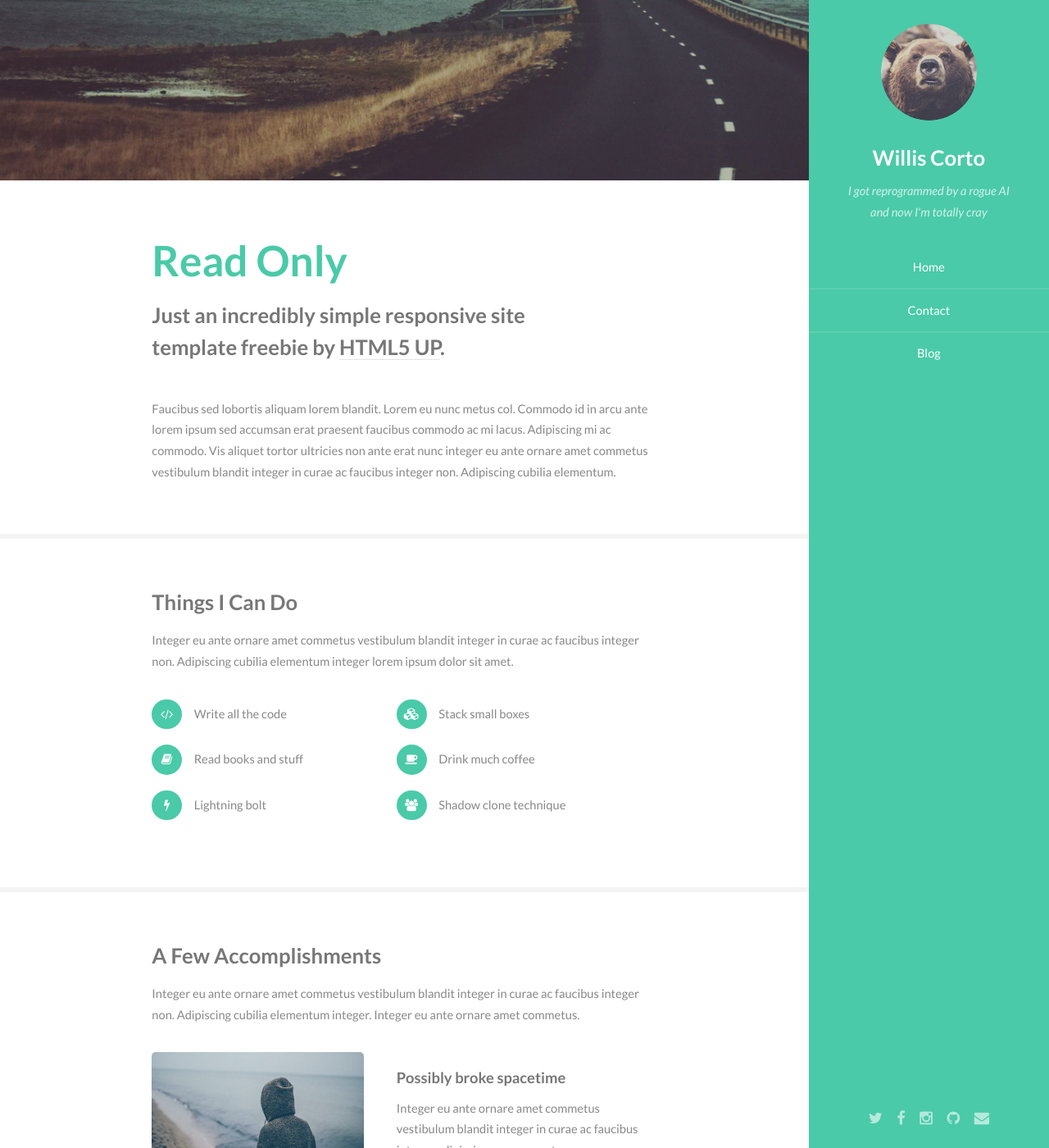
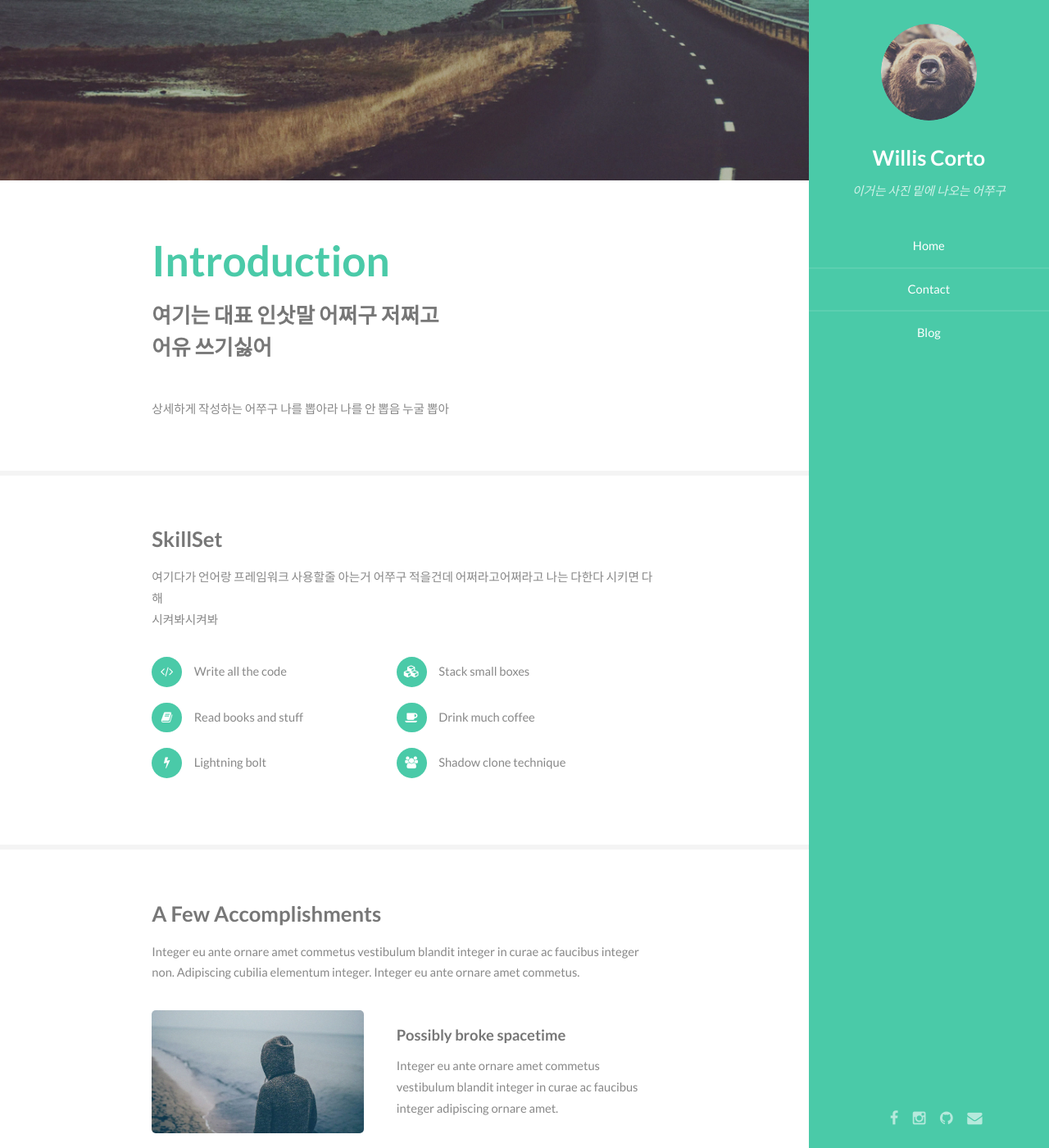
Before and after one commit to CHeessoo/CHeessoo.github.io, a Jekyll site: the page built from index.html, in a window 1280 px wide and 1400 px high. Shown: the whole window at 82% size. Built offline with Jekyll 4.4.1, drawn with Linux system fonts in a browser that asks for light colours; some of the changed text lies outside the part shown.

Commit message:
Update footer, head, header

```diff
--- a/_config.yml
+++ b/_config.yml
@@ -2,7 +2,7 @@
 title: Developing is the most fun in the world!
 email: gabycho41@gmail.com
 description: > # this means to ignore newlines until "baseurl:"
-  : 개발이 세상에서 제일 재밌는것은 자명한 진실이다.
+  : 심희수의 깃 블로그
 baseurl: "/" # the subpath of your site, e.g. /blog/
 url: "http://CHeessoo.github.io" # the base hostname & protocol for your site
 github_username:  CHeessoo
--- a/_includes/footer.html
+++ b/_includes/footer.html
@@ -3,9 +3,7 @@
         <div class="container">
             <ul class="copyright">
                 <li>&copy; Untitled. All rights reserved.</li>
-                <li>Design: <a href="http://html5up.net">HTML5 UP</a></li>
-                <li>Demo Images: <a href="https://unsplash.com/">Unsplash</a></li>
-                <li>Jekyll Template: <a href="http://cloudcannon.com">Cloud Cannon</a></li>
+                <li>이 사이트는 포트폴리오 용도로 제작하였으며 상업적인 용도로 사용하지 않음을 밝힙니다.</li>
             </ul>
         </div>
     </section>
--- a/_includes/head.html
+++ b/_includes/head.html
@@ -1,6 +1,6 @@
 
 	<head>
-		<title>Read Only by HTML5 UP</title>
+		<title>심희수의 포트폴리오</title>
 		<meta http-equiv="content-type" content="text/html; charset=utf-8" />
 		<meta name="description" content="" />
 		<meta name="keywords" content="" />
--- a/_includes/header.html
+++ b/_includes/header.html
@@ -3,8 +3,7 @@
         <header>
             <span class="image avatar"><img src="{{ site.baseurl }}/images/avatar.jpg" alt="" /></span>
             <h1 id="logo"><a href="{{ site.baseurl }}/">Willis Corto</a></h1>
-            <p>I got reprogrammed by a rogue AI<br />
-            and now I'm totally cray</p>
+            <p>이거는 사진 밑에 나오는 어쭈구</p>
         </header>
         <nav id="nav">
             <ul>
@@ -15,7 +14,7 @@
         </nav>
         <footer>
             <ul class="icons">
-                <li><a href="#" class="icon fa-twitter"><span class="label">Twitter</span></a></li>
+                <li><a href="#" class="icon fa-blog"><span class="label">Velog</span></a></li>
                 <li><a href="#" class="icon fa-facebook"><span class="label">Facebook</span></a></li>
                 <li><a href="#" class="icon fa-instagram"><span class="label">Instagram</span></a></li>
                 <li><a href="#" class="icon fa-github"><span class="label">Github</span></a></li>
--- a/css/style.css
+++ b/css/style.css
@@ -35,7 +35,7 @@
 
 		a:hover {
 			border-bottom-color: transparent;
-			color: #4acaa8 !important;
+			color: #E6E6FA !important;
 		}
 
 	strong, b {
--- a/index.html
+++ b/index.html
@@ -8,19 +8,18 @@
     <section id="one">
         <div class="container">
             <header class="major">
-                <h2>Read Only</h2>
-                <p>Just an incredibly simple responsive site<br />
-                template freebie by <a href="http://html5up.net">HTML5 UP</a>.</p>
+                <h2>Introduction</h2>
+                <p>여기는 대표 인삿말 어쩌구 저쩌고 <br/> 어유 쓰기싫어</p>
             </header>
-            <p>Faucibus sed lobortis aliquam lorem blandit. Lorem eu nunc metus col. Commodo id in arcu ante lorem ipsum sed accumsan erat praesent faucibus commodo ac mi lacus. Adipiscing mi ac commodo. Vis aliquet tortor ultricies non ante erat nunc integer eu ante ornare amet commetus vestibulum blandit integer in curae ac faucibus integer non. Adipiscing cubilia elementum.</p>
+            <p>상세하게 작성하는 어쭈구 나를 뽑아라 나를 안 뽑음 누굴 뽑아</p>
         </div>
     </section>
 
 <!-- Two -->
     <section id="two">
         <div class="container">
-            <h3>Things I Can Do</h3>
-            <p>Integer eu ante ornare amet commetus vestibulum blandit integer in curae ac faucibus integer non. Adipiscing cubilia elementum integer lorem ipsum dolor sit amet.</p>
+            <h3>SkillSet</h3>
+            <p>여기다가 언어랑 프레임워크 사용할줄 아는거 어쭈구 적을건데 어쩌라고어쩌라고 나는 다한다 시키면 다해 <br/> 시켜봐시켜봐</p>
             <ul class="feature-icons">
                 <li class="fa-code">Write all the code</li>
                 <li class="fa-cubes">Stack small boxes</li>
```
